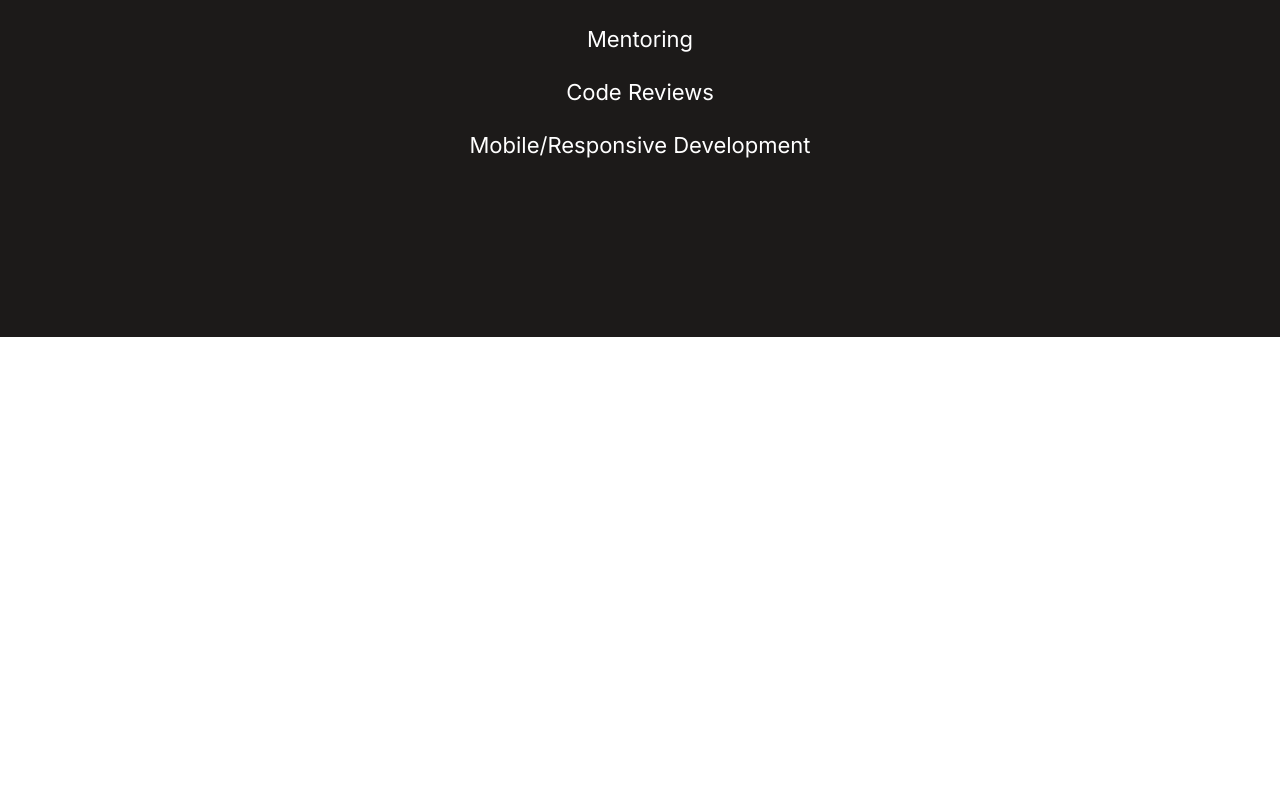
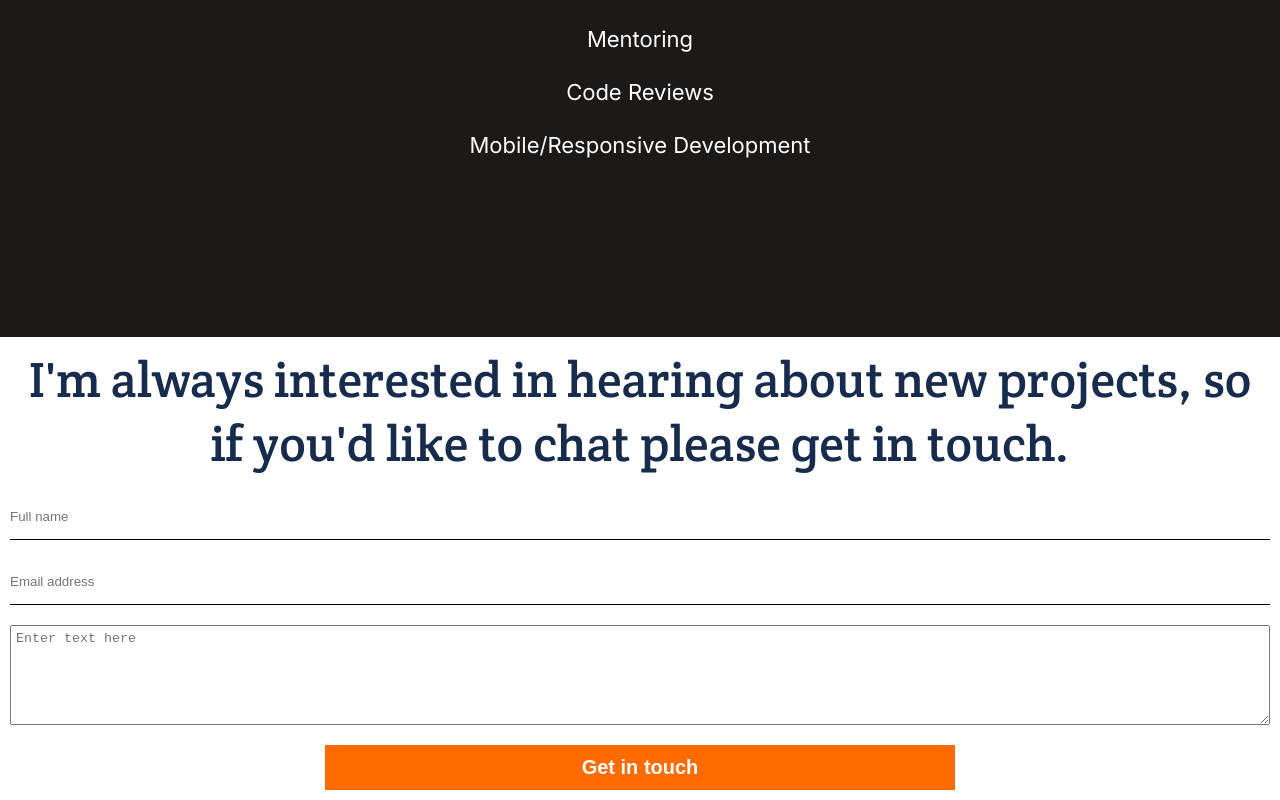
Before and after one commit to ShahierNashaat/code-review-trial-2, a website: page index.html in a window 1280 px wide. Shown: the part 6370-7170 px from the top of the page. Before the commit the page ends 6707 px from the top, so only its background shows below. Drawn offline with Linux system fonts and the light colour scheme.

Commit message:
Create contact form

```diff
--- a/css/main.css
+++ b/css/main.css
@@ -325,3 +325,46 @@ li {
 .skills {
   list-style: inside url("../media/svg/circle.svg");
 }
+
+.contact-form {
+  display: flex;
+  flex-direction: column;
+}
+
+.contact-form .description-text {
+  font-family: "Crete Round", serif;
+  font-style: normal;
+  font-weight: normal;
+  font-size: 50px;
+  color: #172b4d;
+  text-align: center;
+  padding: 10px;
+}
+
+.contact-form .form form {
+  display: flex;
+  flex-direction: column;
+  gap: 20px;
+  padding: 10px;
+}
+
+.contact-form .form form input {
+  height: 45px;
+  border: none;
+  border-bottom: 1px solid black;
+}
+
+.contact-form .form form textarea {
+  height: 100px;
+  padding: 5px;
+}
+
+.contact-form .form form input[type="submit"] {
+  border-bottom: none;
+  width: 50%;
+  background-color: #ff6b00;
+  color: white;
+  align-self: center;
+  font-size: 20px;
+  font-weight: bold;
+}
--- a/index.html
+++ b/index.html
@@ -289,6 +289,20 @@
           </ul>
         </div>
       </div>
+      <div class="contact-form">
+        <div class="description-text">
+          I'm always interested in hearing about new projects,
+          so if you'd like to chat please get in touch.
+        </div>
+        <div class="form">
+          <form>
+            <input type="text" required maxlength="20" placeholder="Full name">
+            <input type="email" required placeholder="Email address">
+            <textarea maxlength="400" placeholder="Enter text here"></textarea>
+            <input type="submit" value="Get in touch">
+          </form>
+        </div>
+      </div>
     </main>
 
     <script
```
